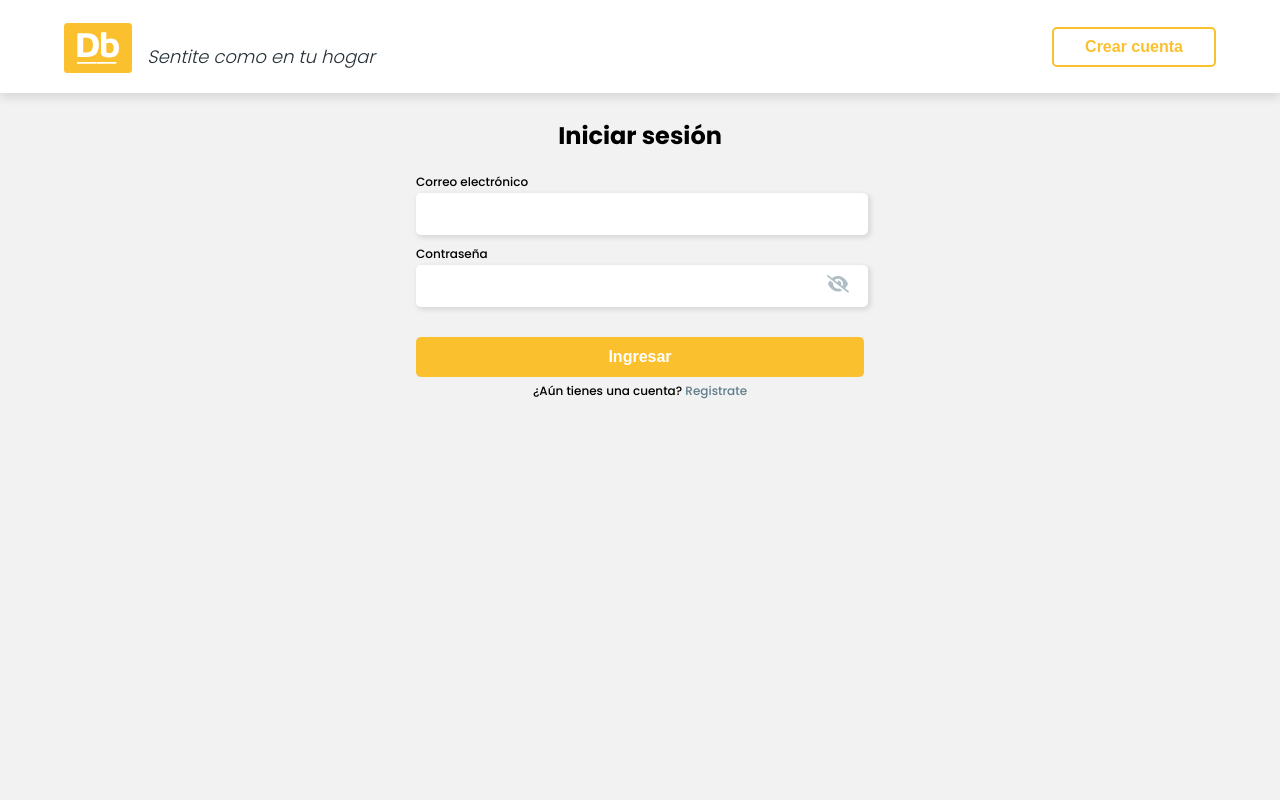
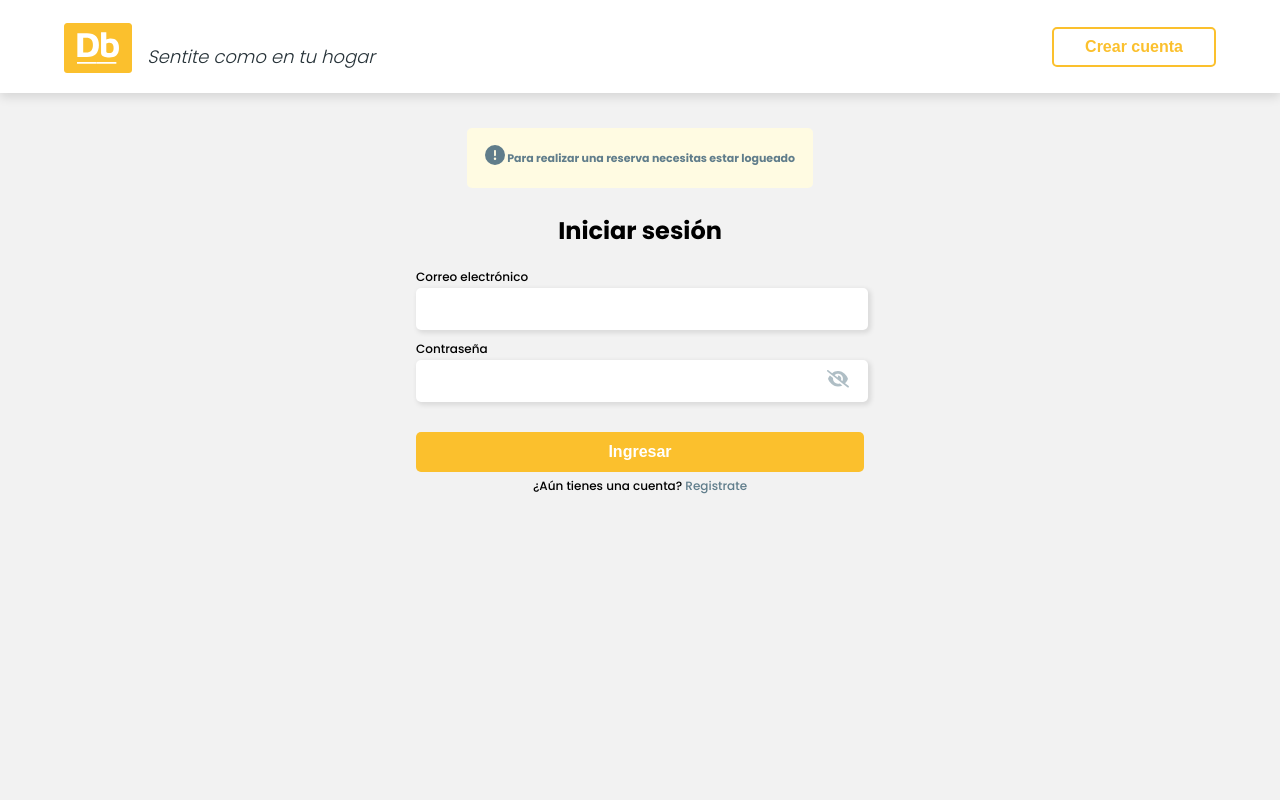
Before and after one commit to damianmicheli/digital-booking-fe, a React (Create React App) app in the folder frontend/: page /login in a window 1280 px wide. Shown: the top 800 px of the page. Built offline with nearby package versions, Linux system fonts and the light colour scheme.

Commit message:
Conexión de login con API autenticar / Ajustes en css de template reservas

```diff
--- a/frontend/src/components/booking_template/BookingTemplate.jsx
+++ b/frontend/src/components/booking_template/BookingTemplate.jsx
@@ -16,32 +16,38 @@ const BookingTemplate = () => {
 
   const isMobile = useMediaQuery(624);
 
-  const [disabledDates] = useFetch(`http://localhost:8080/productos/fechasnodisponibles?id=${id}`)
+  const [disabledDates] = useFetch(
+    `http://localhost:8080/productos/fechasnodisponibles?id=${id}`
+  );
 
   const fechas = disabledDates && disabledDates.fechasNoDisponibles;
   let fechasInhabilitadas = [];
   let newDate;
-  fechas && fechas.map((array)=>{
-    newDate = new Date(array[0], array[1], array[2]);
-    return fechasInhabilitadas.push(newDate)
-  })
+  fechas &&
+    fechas.map((array) => {
+      newDate = new Date(array[0], array[1], array[2]);
+      return fechasInhabilitadas.push(newDate);
+    });
 
-  const [bookings] = useFetch(`http://localhost:8080/reservas/producto/${id}`)
+  const [bookings] = useFetch(`http://localhost:8080/reservas/producto/${id}`);
 
   const [data] = useFetch(`http://localhost:8080/productos/buscar?id=${id}`);
-
 
   const nombre = data && data.nombre;
   const categoria = data && data.categoria.titulo.toUpperCase();
   return (
     <>
       <div className={styles.title}>
-        <HeaderProduct category={categoria} title={nombre} path={`/producto/${id}`} />
+        <HeaderProduct
+          category={categoria}
+          title={nombre}
+          path={`/producto/${id}`}
+        />
       </div>
       <div className={styles.bookingTemplate}>
         <div className="container">
           <h2 className="heading2 color2 paddingTop">Completá tus datos</h2>
-          <form id="bookingForm" action="/" method="POST" >
+          <form id="bookingForm" action="/" method="POST">
             <div className={styles.content}>
               <div className={styles.contentLeft}>
                 <div className={styles.divInputs}>
@@ -85,15 +91,19 @@ const BookingTemplate = () => {
                     />
                   </div>
                 </div>
-                {isMobile ? (
-                <Calendar months={1} bookings={fechasInhabilitadas}/>
-              ) : (
-                <Calendar months={2} bookings={fechasInhabilitadas}/>
-              )}
-
+                <div className={styles.calendar}>
+                  <h2 className="heading2">Seleccioná tu fecha de reserva</h2>
+                  {isMobile ? (
+                    <Calendar months={1} bookings={fechasInhabilitadas} />
+                  ) : (
+                    <Calendar months={2} bookings={fechasInhabilitadas} />
+                  )}
+                </div>
               </div>
               <div className={styles.contentRight}>
-                <BookingDetail />
+                <div className={styles.detail}>
+                  <BookingDetail />
+                </div>
               </div>
             </div>
           </form>
--- a/frontend/src/components/booking_template/Calendar.jsx
+++ b/frontend/src/components/booking_template/Calendar.jsx
@@ -18,8 +18,7 @@ const Calendar = ({months, bookings}) => {
   ]);
 
   return (
-    <div>
-      <h2 className="heading2">Seleccioná tu fecha de reserva</h2>
+
       <DateRange
         onChange={(item) => setRange([item.selection])}
         moveRangeOnFirstSelection={false}
@@ -35,7 +34,7 @@ const Calendar = ({months, bookings}) => {
         showDateDisplay={false}
         locale={es}
       />
-    </div>
+
   );
 };
 
--- a/frontend/src/components/booking_template/bookingTemplate.module.css
+++ b/frontend/src/components/booking_template/bookingTemplate.module.css
@@ -35,6 +35,16 @@
 .groupForm:last-child>input{
     background-color: white;
 }
+
+.calendar{
+    margin-top: 25px;
+    margin-bottom: 25px;
+}
+
+.detail{
+    padding-bottom: 35px;
+}
+
 
 @media only screen and (min-width: 624px) {
     .divInputs{
--- a/frontend/src/components/login_register/Login.jsx
+++ b/frontend/src/components/login_register/Login.jsx
@@ -2,9 +2,8 @@ import React, { useState } from "react";
 import styles from "./loginRegister.module.css";
 import Button from "../global/Button";
 import Icon from "../global/Icon";
-import { faEyeSlash, faEye } from "@fortawesome/free-solid-svg-icons";
+import { faEyeSlash, faEye, faCircleExclamation } from "@fortawesome/free-solid-svg-icons";
 import useForm from "../../hooks/useForm";
-
 
 const initialForm = {
   emailLogin: "",
@@ -33,10 +32,7 @@ const validateForm = (form) => {
   return errors;
 };
 
-
-
 const Login = () => {
-
   const { form, errors, handleChange, handleBlur, handleSubmit } = useForm(
     initialForm,
     validateForm
@@ -50,8 +46,11 @@ const Login = () => {
   return (
     <>
       <div className="bgGray flex">
-        <p className="headings heading1">Iniciar sesión</p>
-        <div>
+        <div className={styles.content}>
+          <div className={styles.loginRequired}>
+            <p><Icon icon={faCircleExclamation} css={styles.iconError} />  Para realizar una reserva necesitas estar logueado</p>
+          </div>
+          <p className="headings heading1">Iniciar sesión</p>
           <form id="loginForm" action="/" method="POST" onSubmit={handleSubmit}>
             <div className={styles.divInputs}>
               <div className={styles.groupForm}>
@@ -93,7 +92,7 @@ const Login = () => {
               </div>
 
               <div className={styles.groupForm}>
-                <Button css="buttonForm" text="Ingresar"/>
+                <Button css="buttonForm" text="Ingresar" />
                 <span className="text2 spanForm">
                   ¿Aún tienes una cuenta? <a href="/register">Registrate</a>
                 </span>
--- a/frontend/src/components/login_register/loginRegister.module.css
+++ b/frontend/src/components/login_register/loginRegister.module.css
@@ -1,3 +1,7 @@
+.content{
+padding-top: 35px;
+}
+
 .divInputs {
   width: 80%;
   max-width: 346px;
@@ -48,6 +52,23 @@ cursor: pointer;
   right: 15px;
   }
 
+.loginRequired{
+  width: 80%;
+  max-width: 346px;
+  height: 60px;
+  margin: 0 auto;
+  border-radius: 5px;
+  background-color: var(--color-4);
+  font-size: 11px;
+  font-weight: 700;
+  line-height: 60px;
+  text-align: center;
+  color: var(--color-3);
+}
+
+.iconError{
+  font-size: 20px;
+}
 
 @media only screen and (min-width: 991px) {
   .divInputs {
--- a/frontend/src/context/AuthContext.jsx
+++ b/frontend/src/context/AuthContext.jsx
@@ -3,18 +3,20 @@ import { createContext, useState } from "react";
 const AuthContext = createContext();
 
 const initialAuth = null;
+const initialUser = null;
 
 const AuthProvider = ({ children }) => {
   const [auth, setAuth] = useState(initialAuth);
+  const [userLog, setUserLog] = useState(initialUser);
 
 
   const handleAuth = (jwt) => {
-    if (jwt) {
+    if (auth) {
+      localStorage.removeItem("jwt");
+      setAuth(null);
+    } else {
       localStorage.setItem("jwt", JSON.stringify(jwt));
       setAuth(true);
-    } else {
-
-      setAuth(null);
     }
   };
 
--- a/frontend/src/hooks/useForm.jsx
+++ b/frontend/src/hooks/useForm.jsx
@@ -6,6 +6,8 @@ const useForm = (initialForm, validateForm) => {
   const [form, setForm] = useState(initialForm);
   const [errors, setErrors] = useState({});
   const { handleAuth } = useContext(AuthContext);
+
+
 
   const handleChange = (e) => {
     const { name, value } = e.target;
@@ -25,7 +27,7 @@ const useForm = (initialForm, validateForm) => {
       .then((response) => {
         console.log(response);
         if (response.ok !== true) {
-          alert("Alguno de los datos es incorrecto.");
+          alert("Lamentablemente no ha podido iniciar sesión. Por favor intente más tarde");
         }
         return response.json();
       })
@@ -41,6 +43,8 @@ const useForm = (initialForm, validateForm) => {
         console.log(err);
       });
   }
+
+
 
   const handleSubmit = (e) => {
 
@@ -65,6 +69,8 @@ const useForm = (initialForm, validateForm) => {
       console.log(errors);
       realizarLogin(settings);
       navigate("/");
+    }else{
+      return "Lamentablemente no ha podido iniciar sesión. Por favor intente más tarde";
     }
   };
 
@@ -73,7 +79,7 @@ const useForm = (initialForm, validateForm) => {
     errors,
     handleChange,
     handleBlur,
-    handleSubmit,
+    handleSubmit
   };
 };
 
--- a/frontend/src/styles/index.css
+++ b/frontend/src/styles/index.css
@@ -14,6 +14,7 @@ body {
   --color-3: #607d8b;
   --color-4: #fffbe2;
   --color-2-transparency: rgba(96, 125, 139, 0.1);
+  --color-principal-opacity: rgba(251, 192, 45, 0.2);
   --color-2-opacity: rgba(96, 125, 139, 0.5);
 }
 
```
